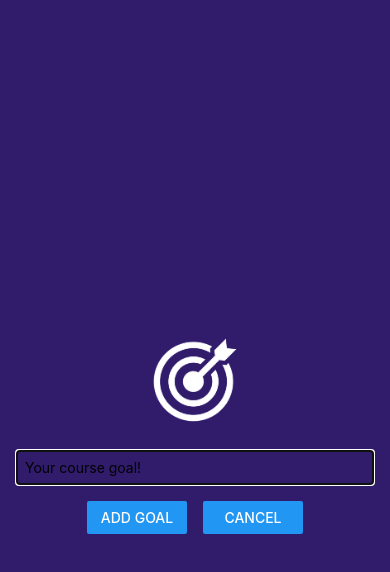
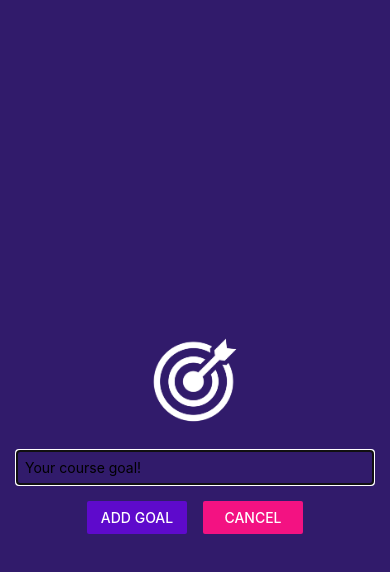
Before and after one commit to afiqaimanafr/goals-rn-app, a React Native app: screen / in a window 390 px wide. Both pictures are taken after a click on the button "ADD NEW GOAL". Shown: the top 572 px of the page. Built offline with nearby package versions, Linux system fonts and the light colour scheme.

Commit message:
update: latest

```diff
--- a/components/GoalInput.js
+++ b/components/GoalInput.js
@@ -35,10 +35,10 @@
         />
         <View style={styles.buttonContainer}>
           <View style={styles.button}>
-            <Button title="Add Goal" onPress={addGoalHandler} />
+            <Button title="Add Goal" onPress={addGoalHandler} color="#5e0acc" />
           </View>
           <View style={styles.button}>
-            <Button title="Cancel" onPress={props.onCancel} />
+            <Button title="Cancel" onPress={props.onCancel} color="#f31282" />
           </View>
         </View>
       </View>
```
